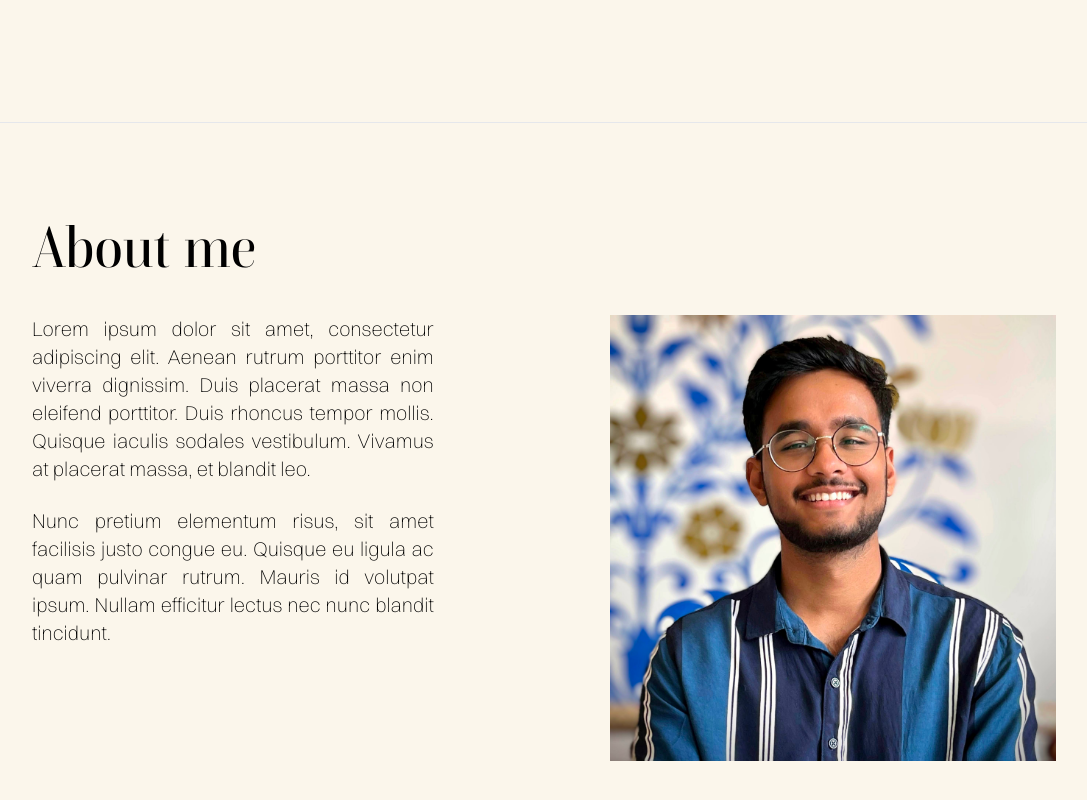
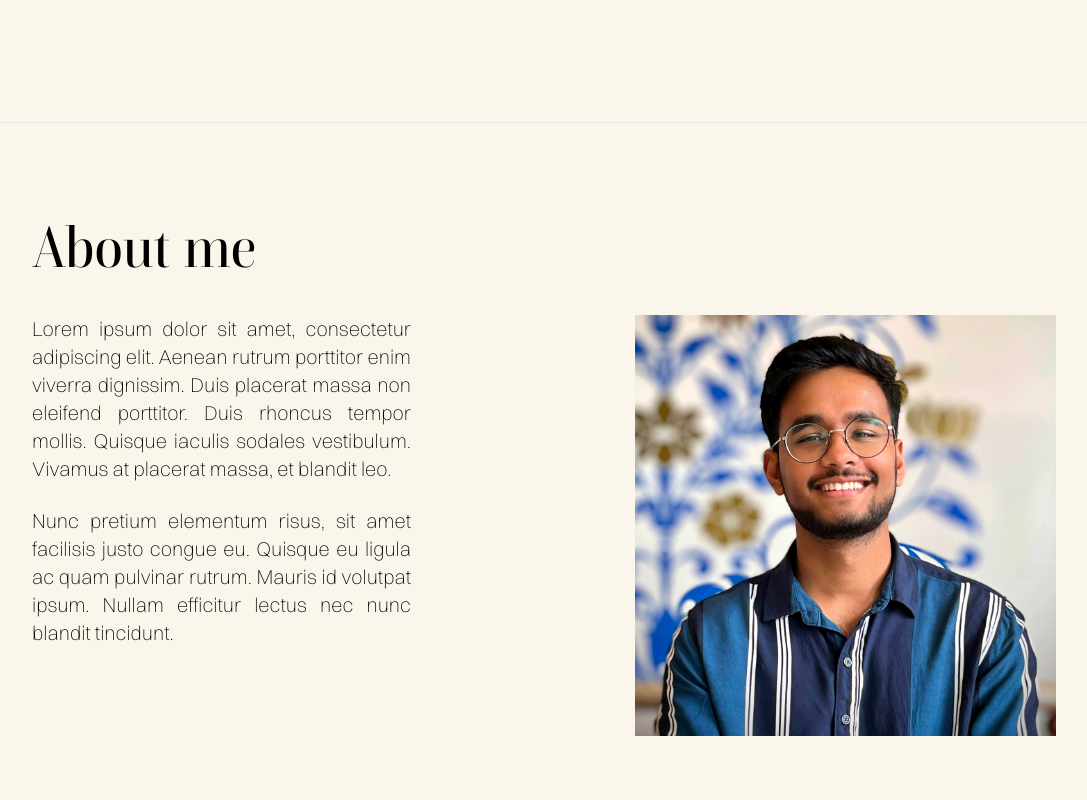
Before and after one commit to bossever/personal-website, a Next.js app: page / in a window 1280 px wide. Shown: the part 678-1478 px from the top of the page, without its empty margins (96-1183 px from the left). Built offline with nearby package versions, Linux system fonts and the light colour scheme.

Commit message:
Finish About section

```diff
--- a/src/app/_components/about/About.tsx
+++ b/src/app/_components/about/About.tsx
@@ -8,14 +8,15 @@ import glyphThick from "./../../../../public/images/glyph-thick.svg";
 export default function About() {
   return (
     <Section title="About me" id="about-me">
-      <div className="flex flex-col gap-6 tablet:flex-row-reverse laptop:gap-12 desktop:gap-44">
-        <div className="p-10 relative tablet:p-0 tablet:float-right laptop:float-none tablet:hidden laptop:block">
+      <div className="flex flex-col gap-6 overflow-hidden tablet:flex-row-reverse laptop:gap-20 desktop:gap-56">
+        <div className="p-10 relative max-h-[500px] tablet:p-0 tablet:float-right laptop:float-none tablet:hidden laptop:block">
           <Image
-            className="absolute top-0 left-0 w-full -z-10 tablet:hidden invert-0 dark:invert-[100]"
+            className="absolute w-full top-0 left-0 -z-10 tablet:hidden invert-0 dark:invert-[100]"
             src={glyphHeadshot}
             alt=""
           />
           <Image
+            className="h-full object-contain"
             src={pic}
             alt="A picture of Ayushman Sachan, such a handsome lad!"
             quality={100}
@@ -23,7 +24,7 @@ export default function About() {
         </div>
         <div>
           <Image
-            className="hidden tablet:block tablet:float-right laptop:hidden px-4 pb-2"
+            className="hidden tablet:block tablet:float-right laptop:hidden pl-4 py-2 w-[40vw]"
             width={300}
             height={300}
             src={pic}
@@ -54,6 +55,15 @@ export default function About() {
           </Typography>
         </div>
       </div>
+      <Image
+        className={`
+          -z-10 absolute hidden laptop:hidden tablet:block tablet:bottom-20 tablet:left-1/2
+          tablet:-translate-x-1/2 tablet:-translate-y-1/2 desktop:top-1/2 desktop:left-1/2
+          desktop:-translate-x-1/2 desktop:-translate-y-1/2
+        `}
+        src={glyphThick}
+        alt=""
+      />
     </Section>
   );
 }
--- a/src/app/_components/shared/Section.tsx
+++ b/src/app/_components/shared/Section.tsx
@@ -8,7 +8,10 @@ type SectionProps = {
 
 export default function Section({ title, children, id }: SectionProps) {
   return (
-    <section id={id} className="min-h-[800px] max-h-[1200px] h-lvh flex flex-col border-t dark:border-t-[#00000020] px-14 py-16 gap-6 tablet:gap-8 laptop:gap-10 tablet:px-24 tablet:py-20 laptop:px-32 laptop:py-24">
+    <section
+      id={id}
+      className="relative min-h-[800px] max-h-[1200px] h-lvh flex flex-col border-t dark:border-t-[#00000020] px-14 py-16 gap-6 tablet:gap-8 laptop:gap-10 tablet:px-24 tablet:py-20 laptop:px-32 laptop:py-24"
+    >
       <Typography level="heading">{title}</Typography>
       <main className="flex-grow">{children}</main>
     </section>
```
